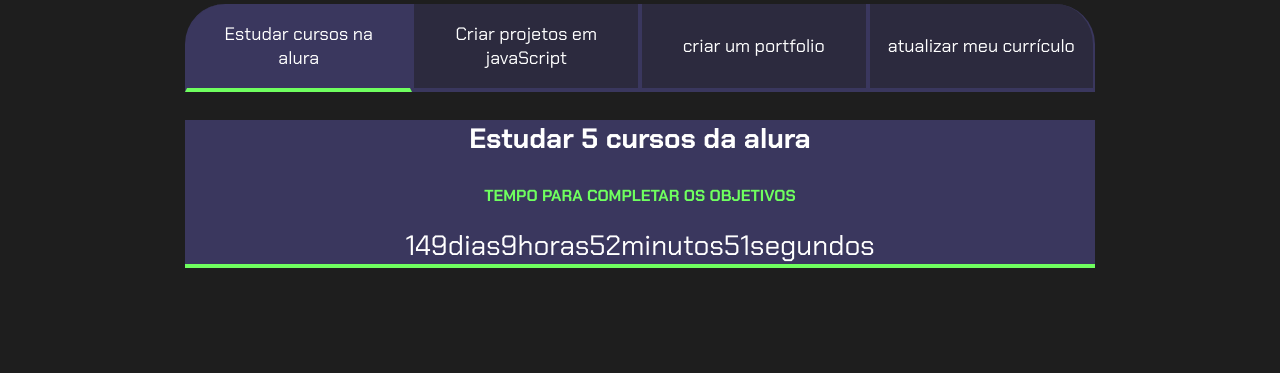
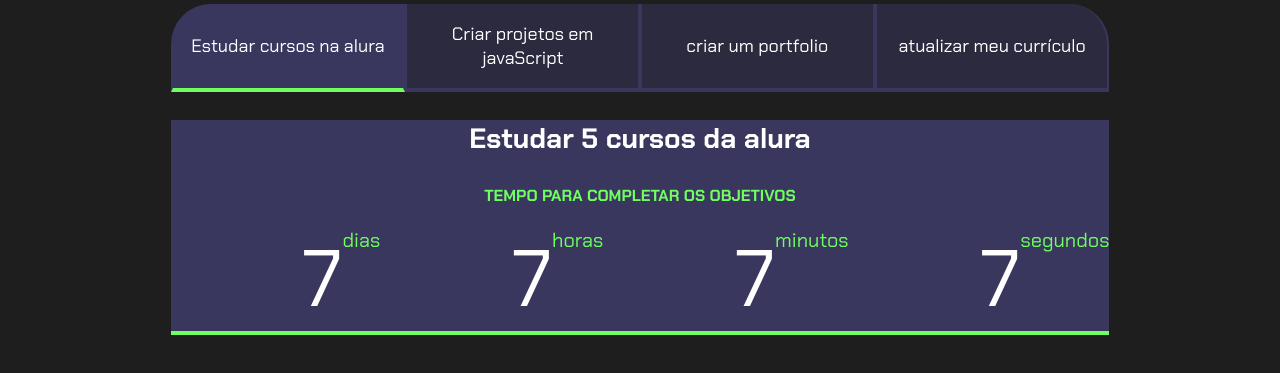
Before and after one commit to tatuamarrado66987/projeto-de-vida, a plain HTML site: page index.html in a window 1280 px wide. Shown: the part 99-472 px from the top of the page. Drawn offline with Linux system fonts and the light colour scheme.

Commit message:
projetinho
projetinho

```diff
--- a/index.html
+++ b/index.html
@@ -1,5 +1,6 @@
 <!DOCTYPE html>
 <html lang="pt-br">
+
 <head>
     <meta charset="UTF-8">
     <meta http-equiv="X-UA-Compatible" content="IE=edge">
@@ -7,6 +8,7 @@
     <title>Meus objetivos do ano</title>
     <link rel="stylesheet" href="style.css">
 </head>
+
 <body>
     <section class="conteudo-principal">
         <h2 class="titulo-principal">Meus objetivos do ano <span>_</span> </h2>
@@ -25,8 +27,25 @@
                     <h3 class="aba-conteudo-texto-principal">Estudar 5 cursos da alura</h3>
                     <h4 class="aba-conteudo-texto-secundario">tempo para completar os objetivos</h4>
 
-        <div class="contador"></div>
+                    <div class="contador">
+                        <div class="contador-digito"></div>
+                        <p class="contador-digito-numero">7</p>
+                        <p class="contador-digito-titulo">dias</p>
+
+                        <div class="contador-digito"></div>
+                        <p class="contador-digito-numero">7</p>
+                        <p class="contador-digito-titulo">horas</p>
+
+                        <div class="contador-digito"></div>
+                        <p class="contador-digito-numero">7</p>
+                        <p class="contador-digito-titulo">minutos</p>
+
+                        <div class="contador-digito"></div>
+                        <p class="contador-digito-numero">7</p>
+                        <p class="contador-digito-titulo">segundos</p>
+
                     </div>
+                    <div>
 
                         <div class="aba-conteudo">
                             <h3 class="aba-conteudo-texto-principal">criar 5 projetos no javaScript</h3>
@@ -35,7 +54,8 @@
                         </div>
 
                         <div class="aba-conteudo">
-            <h3 class="aba-conteudo-texto-principal">Criar um portifólio com os meus 2 melhores projetos</h3>
+                            <h3 class="aba-conteudo-texto-principal">Criar um portifólio com os meus 2 melhores projetos
+                            </h3>
                             <h4 class="aba-conteudo-texto-secundario">tempo para completar os objetivos</h4>
                             <div class="contador"></div>
                         </div>
@@ -55,4 +75,5 @@
 
     <script src="main.js"></script>
 </body>
+
 </html>
--- a/main.js
+++ b/main.js
@@ -51,4 +51,4 @@
     atualizaCronometro();
     setInterval(atualizaCronometro, 1000);
 }
-comecaCronometro();
+//comecaCronometro();
--- a/style.css
+++ b/style.css
@@ -74,9 +74,26 @@
     text-transform: uppercase;
 }
 .contador{
-    text-align: center;
-    font-size: 28px;
+    display: flex;
+    justify-content: center;
+    flex-wrap: wrap;
 }
+
+.contador-digito{
+padding: 0 16px;
+text-align: center;
+min-width: 100px;
+}
+.contador-digito-titulo{
+    color: var(--verde);
+    font-size: 20px;
+    margin: 0;
+    }
+.contador-digito-numero{
+font-size: 80px;
+margin: 0;
+}
+
 
 
 
```
Lines whose indentation alone changed are shown as unchanged.
